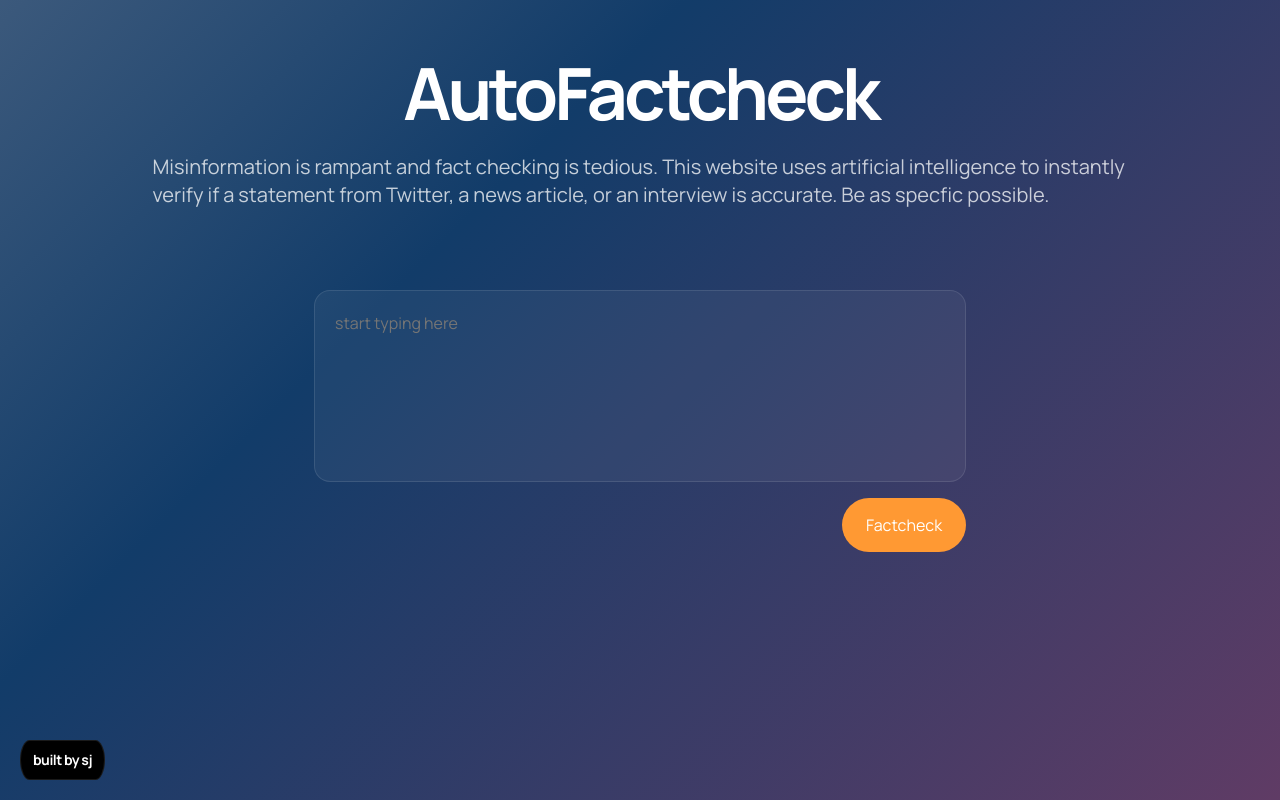
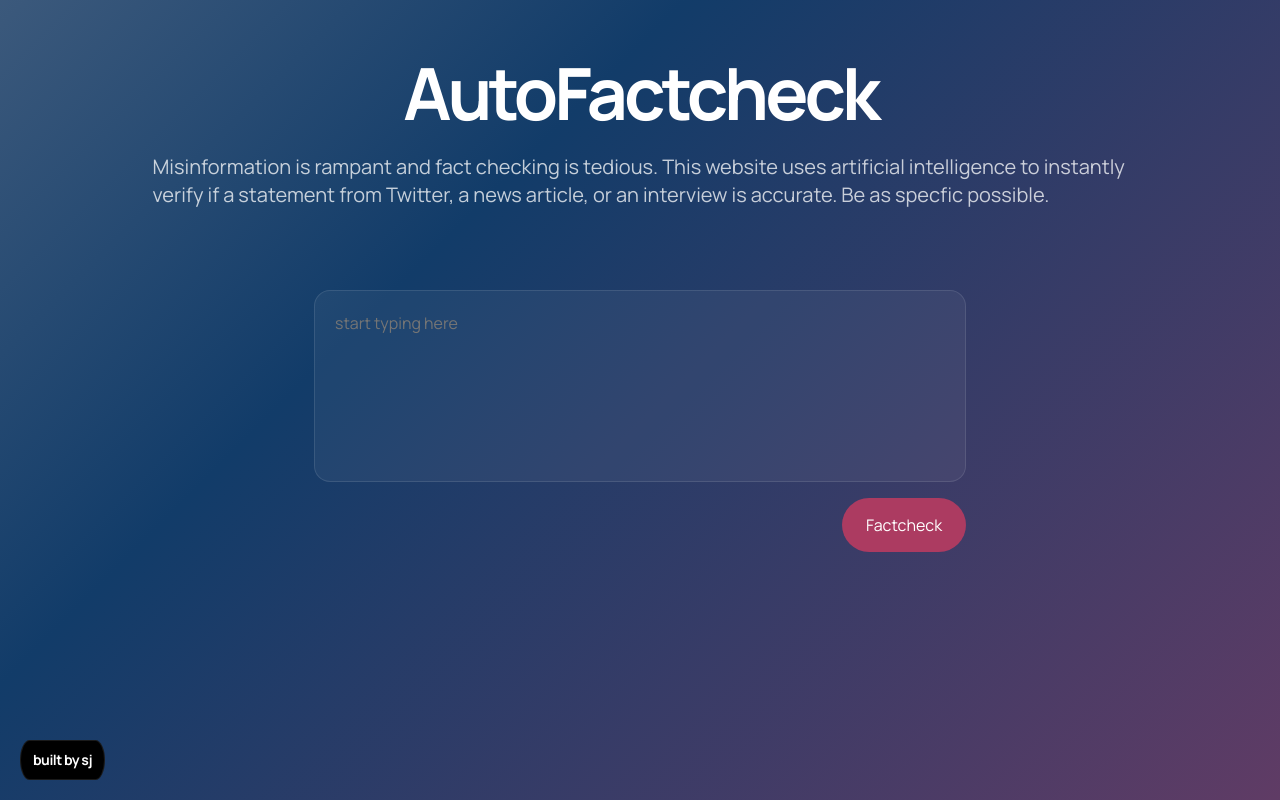
Before and after one commit to sijiawen/factcheck, a Next.js app: page / in a window 1280 px wide. Built offline with nearby package versions, Linux system fonts and the light colour scheme.

Commit message:
fix button color

```diff
--- a/pages/styles.css
+++ b/pages/styles.css
@@ -186,7 +186,7 @@ textarea {
 .generate-button {
     place-content: flex-start;
     align-items: flex-start;
-    background-color: #ff9933;
+    background-color: #ac3b61;
     border-radius: 100px;
     display: flex;
     flex: 0 0 auto;
```
